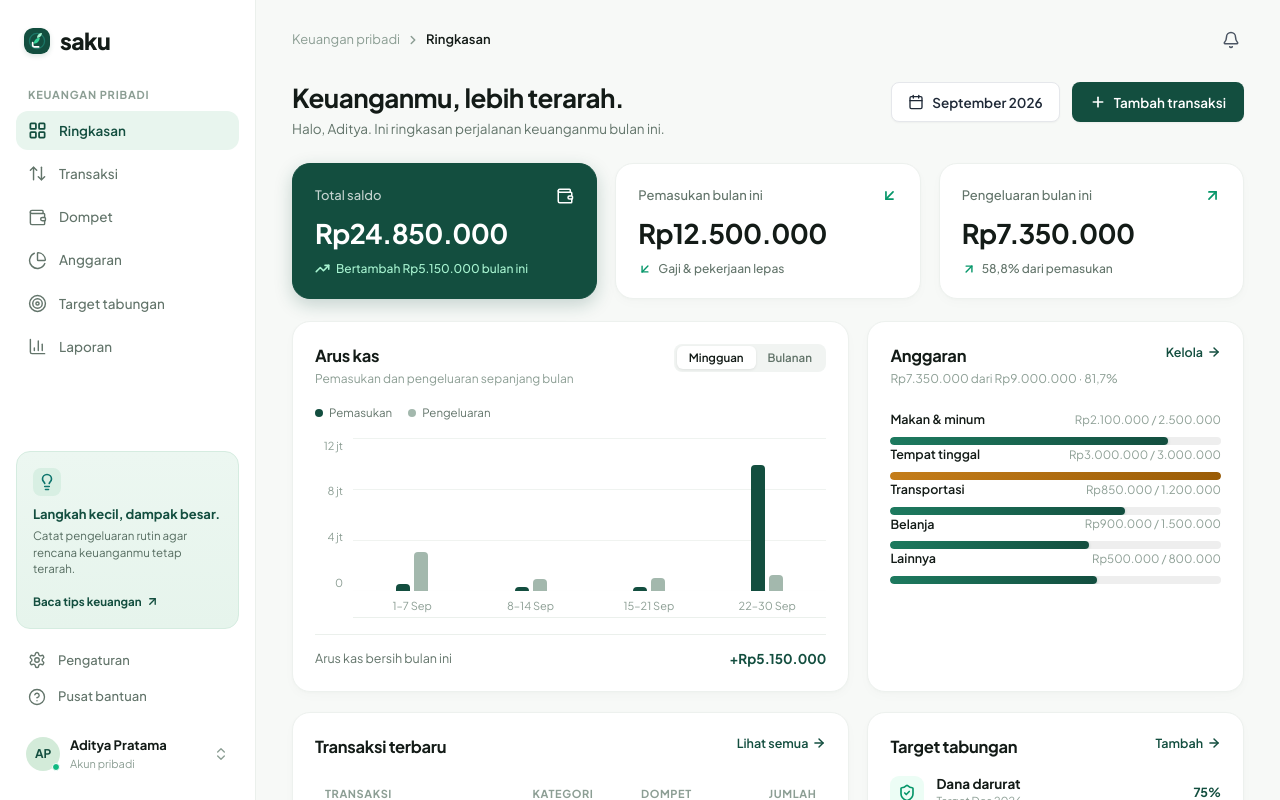
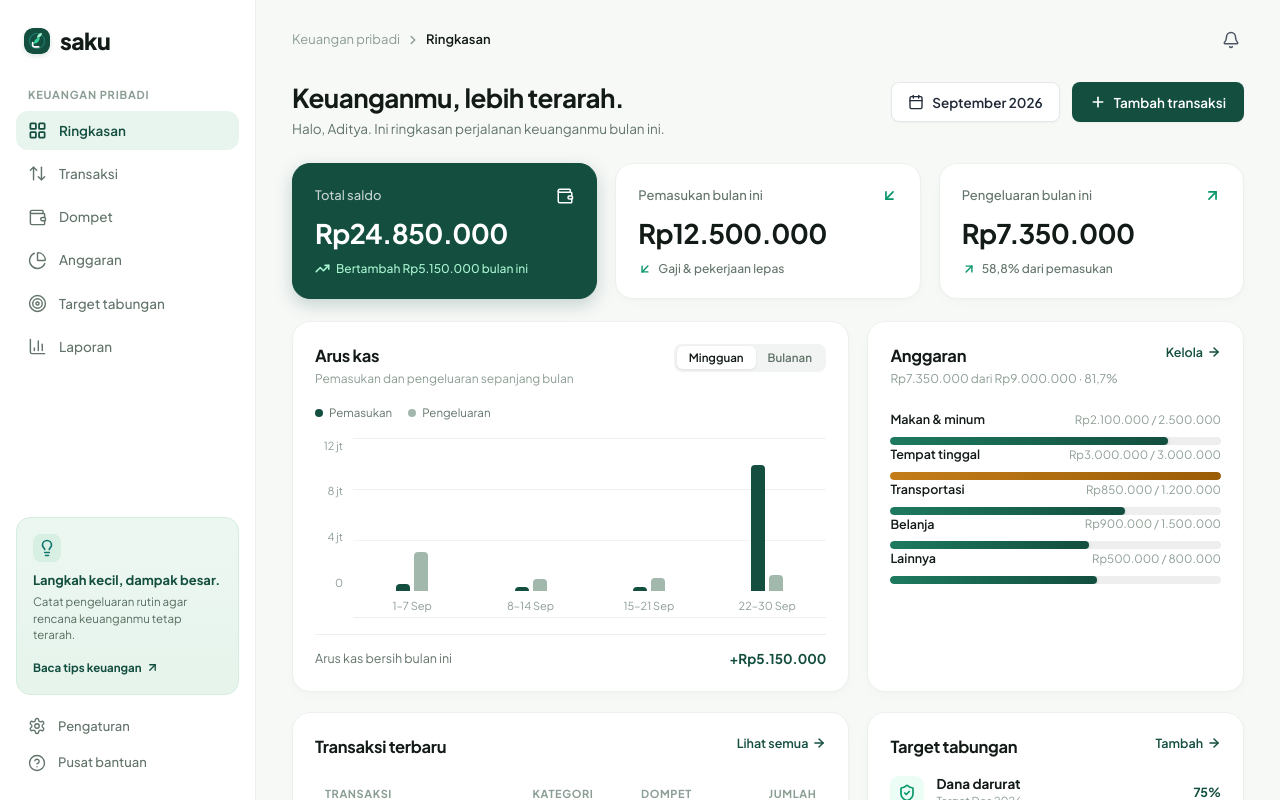
Before and after one commit to Muh-Zahir/Saku, a Next.js app: page / in a window 1280 px wide. Shown: the top 800 px of the page. Built offline with nearby package versions, Linux system fonts and the light colour scheme.

Commit message:
feat: hapus fitur akun (user-profile-card sidebar + mobile avatar btn)

```diff
--- a/src/App.jsx
+++ b/src/App.jsx
@@ -267,9 +267,6 @@ export default function App() {
           <button className="icon-btn-ghost" onClick={() => addToast('Tidak ada notifikasi baru.')} aria-label="Notifikasi">
             <Bell size={20} />
           </button>
-          <button className="mobile-avatar-btn" onClick={() => setIsMobileMenuOpen(true)} aria-label="Profil Aditya Pratama">
-            AP
-          </button>
         </div>
       </header>
 
--- a/src/components/Sidebar.jsx
+++ b/src/components/Sidebar.jsx
@@ -11,7 +11,6 @@ import {
   Lightbulb,
   Settings,
   HelpCircle,
-  ChevronsUpDown,
   ArrowUpRight
 } from 'lucide-react';
 
@@ -107,21 +106,6 @@ export default function Sidebar({ isOpen, onClose, activeNav, setActiveNav }) {
               <span>Pusat bantuan</span>
             </a>
           </div>
-
-          {/* User Profile Card */}
-          <div className="user-profile-card" role="button" tabIndex={0}>
-            <div className="user-avatar-wrapper">
-              <div className="user-avatar">AP</div>
-              <span className="online-indicator"></span>
-            </div>
-            <div className="user-info">
-              <div className="user-name">Aditya Pratama</div>
-              <div className="user-role">Akun pribadi</div>
-            </div>
-            <div className="user-switch-icon">
-              <ChevronsUpDown size={16} strokeWidth={2} />
-            </div>
-          </div>
         </div>
       </aside>
     </>
```
